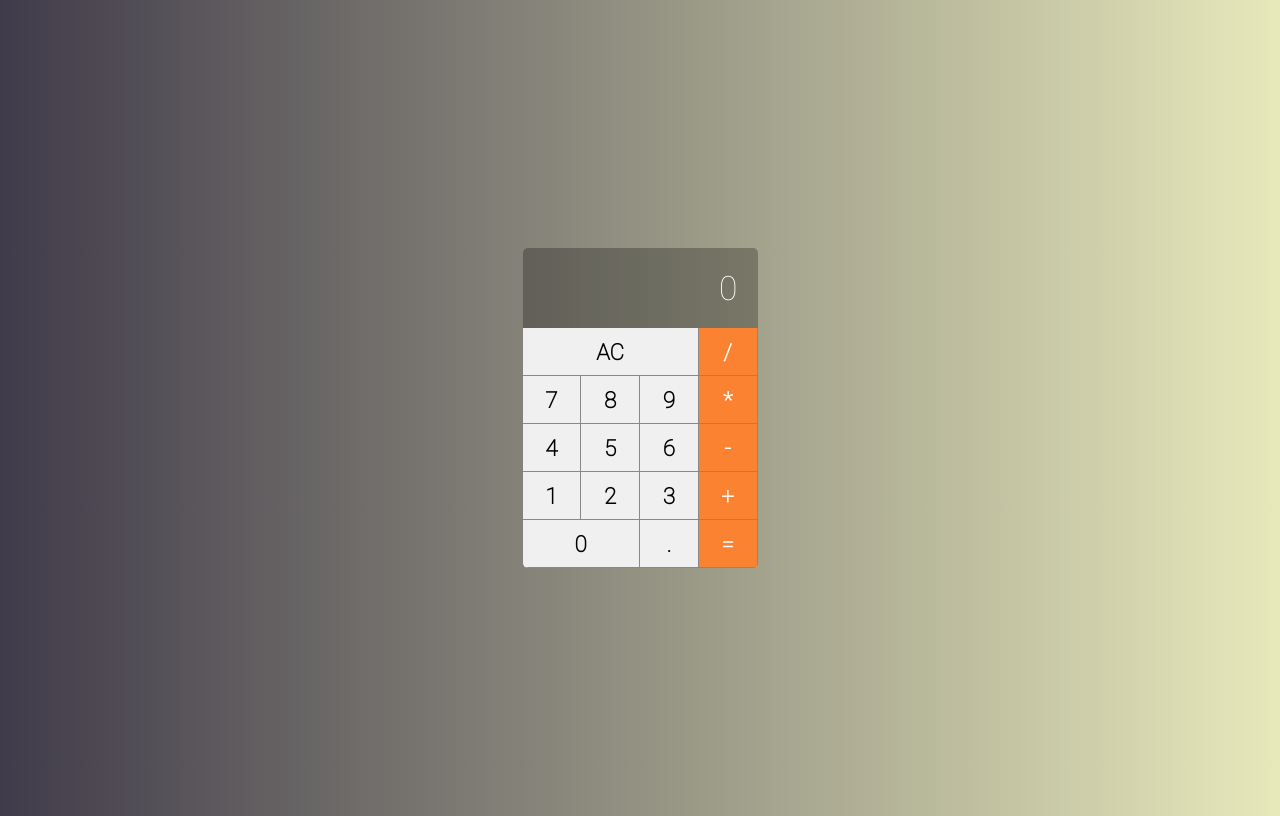
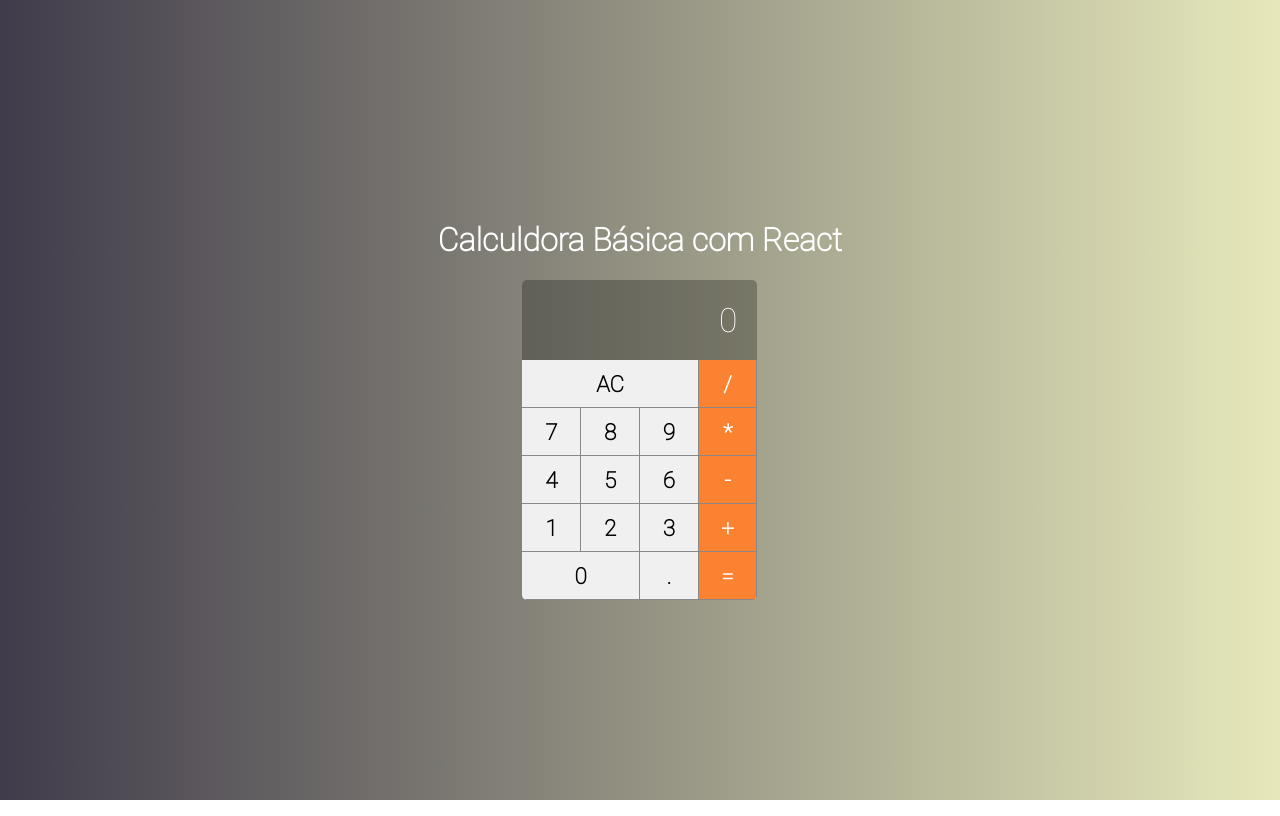
Before and after one commit to cirvto/calculator, a React (Create React App) app: page / in a window 1280 px wide. Built offline with nearby package versions, Linux system fonts and the light colour scheme.

Commit message:
Adição de titulo e padronização do layout

```diff
--- a/public/index.html
+++ b/public/index.html
@@ -10,34 +10,11 @@
       content="Web site created using create-react-app"
     />
     <link rel="apple-touch-icon" href="%PUBLIC_URL%/logo192.png" />
-    <!--
-      manifest.json provides metadata used when your web app is installed on a
-      user's mobile device or desktop. See https://developers.google.com/web/fundamentals/web-app-manifest/
-    -->
     <link rel="manifest" href="%PUBLIC_URL%/manifest.json" />
-    <!--
-      Notice the use of %PUBLIC_URL% in the tags above.
-      It will be replaced with the URL of the `public` folder during the build.
-      Only files inside the `public` folder can be referenced from the HTML.
-
-      Unlike "/favicon.ico" or "favicon.ico", "%PUBLIC_URL%/favicon.ico" will
-      work correctly both with client-side routing and a non-root public URL.
-      Learn how to configure a non-root public URL by running `npm run build`.
-    -->
-    <title>React App</title>
+    <title>Calculadora com React</title>
   </head>
   <body>
     <noscript>You need to enable JavaScript to run this app.</noscript>
     <div id="root"></div>
-    <!--
-      This HTML file is a template.
-      If you open it directly in the browser, you will see an empty page.
-
-      You can add webfonts, meta tags, or analytics to this file.
-      The build step will place the bundled scripts into the <body> tag.
-
-      To begin the development, run `npm start` or `yarn start`.
-      To create a production bundle, use `npm run build` or `yarn build`.
-    -->
   </body>
 </html>
--- a/src/index.css
+++ b/src/index.css
@@ -8,6 +8,7 @@
 }
 
 body {
+  margin: 0;
   display: flex;
   height: 100vh;
   justify-content: center;
--- a/src/main/Calculator.css
+++ b/src/main/Calculator.css
@@ -1,4 +1,13 @@
-.Calculator {
+.Global {
+    display: flex;
+    flex-direction: column;
+    align-items: center;
+    justify-content: center;
+    overflow: hidden;
+    max-height: 100vh;
+}
+
+.Global .Calculator {
     height: 320px;
     width: 235px;
     border-radius: 5px;
--- a/src/main/Calculator.jsx
+++ b/src/main/Calculator.jsx
@@ -75,6 +75,10 @@ export default class Calculator extends Component {
 
     render() {
         return (
+            <div className='Global'>
+                <div className='Title-Container'>
+                    <h1 className='Title'>Calculdora Básica com React</h1>
+                </div>
                 <div className='Calculator'>
                     <Display value={this.state.displayValue }/>
                     <Button label='AC' click={this.clearMemory} Triple/>
@@ -95,6 +99,8 @@ export default class Calculator extends Component {
                     <Button label='.' click={this.addDigit}/>
                     <Button label='=' click={this.setOperation} Operation/>
                 </div>
+            </div>
+
         )
     }
 }
```
Lines whose indentation alone changed are shown as unchanged.
